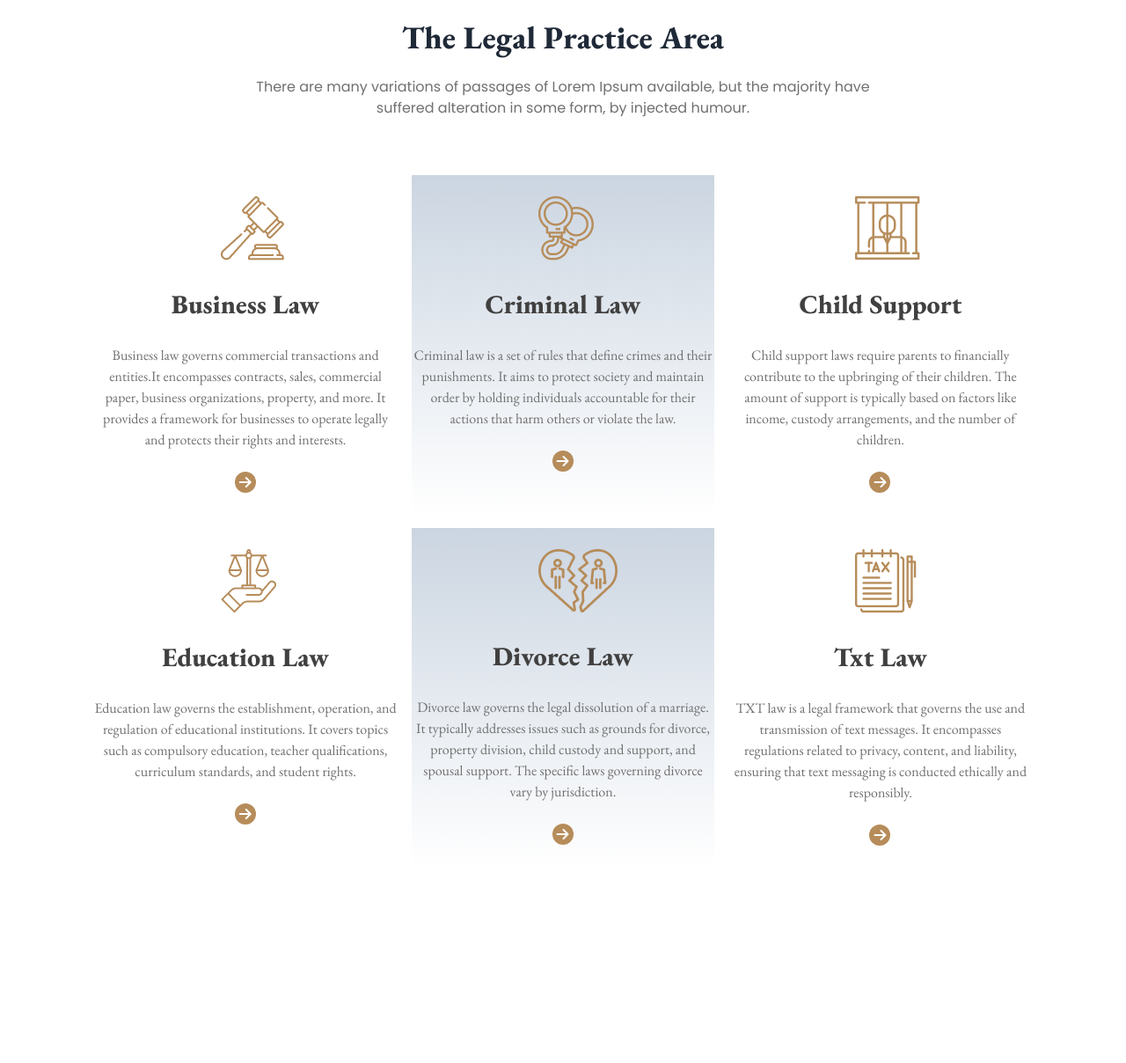
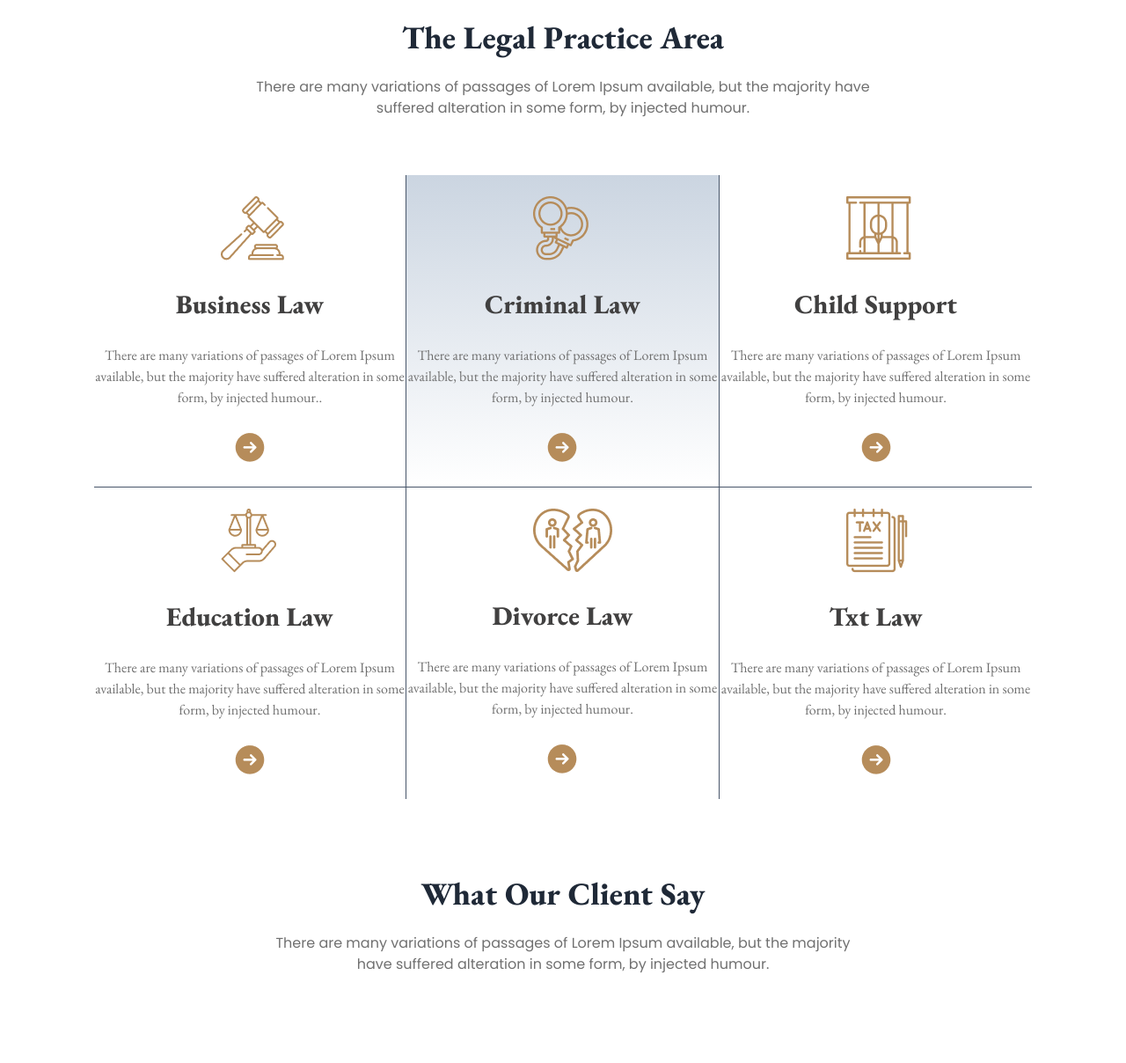
Before and after one commit to Nazmulshuvo123/legal-solution, a plain HTML site: page index.html in a window 1280 px wide. Shown: the part 677-1885 px from the top of the page at 88% size. Before the commit the page ends 1698 px from the top, so only its background shows below. Drawn offline with nearby package versions, Linux system fonts and the light colour scheme.

Commit message:
added icon image

```diff
--- a/index.html
+++ b/index.html
@@ -95,55 +95,83 @@
             <p class="poppins font-normal text-base text-[#707070] text-center pb-16">There are many variations of passages of Lorem Ipsum available, but the majority have <br> suffered alteration in some form, by injected humour.</p>
            </div>
            <!-- Card section -->
-           <div class="grid grid-cols-1 lg:grid-cols-3 gap-4">
+           <div class="grid grid-cols-1 lg:grid-cols-3">
 
             <!-- Card one -->
-            <div class="pt-6 pb-6">
+            <div class="pt-6 pb-6 border-r-[1px] border-slate-600">
               <img class="pl-36 pb-8" src="./images/business.png" alt="">
               <h4 class="font-extrabold text-center text-3xl text-[#414040] garamond pb-7">Business Law</h4>
-              <p class="font-normal text-center text-base text-[#707070] garamond pb-6">Business law governs commercial transactions and entities.It encompasses contracts, sales, commercial paper, business organizations, property, and more. It provides a framework for businesses to operate legally and protects  their rights and interests.</p>
-              <i class="fa-solid fa-arrow-right bg-[#B68C5A] text-white text-center rounded-full w-6 h-6 pt-1 ml-40"></i>
+              <p class="font-normal text-center text-base text-[#707070] garamond pb-6">There are many variations of passages of Lorem Ipsum available, but the majority have suffered alteration in some form, by injected humour..</p>
+
+              <div class="flex justify-center">
+                <img src="./images/Frame.png" alt="">
+              </div>
             </div>
 
             <!-- Card Two-->
-             <div class=" bg-gradient-to-b from-slate-300 to-slate- pt-6 pb-6">
+             <div class=" bg-gradient-to-b from-slate-300 to-slate- pt-6 pb-6 border-r-[1px] border-slate-600">
               <img class="pl-36 pb-8" src="./images/criminal.png" alt="">
               <h4 class="font-extrabold text-center text-3xl text-[#414040] garamond pb-7">Criminal Law</h4>
-              <p class="font-normal text-center text-base text-[#707070] garamond pb-6">Criminal law is a set of rules that define crimes and their punishments. It aims to protect society and  maintain order by holding individuals accountable for their actions that harm others or violate the law.</p>
-              <i class="fa-solid fa-arrow-right bg-[#B68C5A] text-white text-center rounded-full w-6 h-6 pt-1 ml-40"></i>
+              <p class="font-normal text-center text-base text-[#707070] garamond pb-6">There are many variations of passages of Lorem Ipsum available, but the majority have suffered alteration in some form, by injected humour.</p>
+              <div class="flex justify-center">
+                <img src="./images/Frame.png" alt="">
+              </div>
             </div>
             <!-- Card Three -->
             <div class="pt-6 pb-6">
               <img class="pl-36 pb-8" src="./images/child.png" alt="">
               <h4 class="font-extrabold text-center text-3xl text-[#414040] garamond pb-7">Child Support</h4>
-              <p class="font-normal text-center text-base text-[#707070] garamond pb-6">Child support laws require parents to financially contribute to the upbringing of their children. The amount of support is typically based on factors like income, custody arrangements, and the number of children.</p>
-              <i class="fa-solid fa-arrow-right bg-[#B68C5A] text-white text-center rounded-full w-6 h-6 pt-1 ml-40"></i>
+              <p class="font-normal text-center text-base text-[#707070] garamond pb-6">There are many variations of passages of Lorem Ipsum available, but the majority have suffered alteration in some form, by injected humour.</p>
+              <div class="flex justify-center">
+                <img src="./images/Frame.png" alt="">
+              </div>
             </div>
 
              <!-- Card four -->
-             <div class="pt-6 pb-6">
+             <div class="pt-6 pb-6 border-r-[1px] border-t-[1px] border-slate-600">
               <img class="pl-36 pb-8" src="./images/education.png" alt="">
               <h4 class="font-extrabold text-center text-3xl text-[#414040] garamond pb-7">Education Law</h4>
-              <p class="font-normal text-center text-base text-[#707070] garamond pb-6">Education law governs the establishment, operation, and regulation of educational institutions. It covers topics such as compulsory education, teacher qualifications, curriculum standards, and student rights.</p>
-              <i class="fa-solid fa-arrow-right bg-[#B68C5A] text-white text-center rounded-full w-6 h-6 pt-1 ml-40"></i>
+              <p class="font-normal text-center text-base text-[#707070] garamond pb-6">There are many variations of passages of Lorem Ipsum available, but the majority have suffered alteration in some form, by injected humour.</p>
+              <div class="flex justify-center">
+                <img src="./images/Frame.png" alt="">
+              </div>
             </div>
 
             <!-- Card five-->
-             <div class=" bg-gradient-to-b from-slate-300 to-slate- pt-6 pb-6">
+             <div class="pt-6 pb-6 border-r-[1px] border-t-[1px] border-slate-600">
               <img class="pl-36 pb-8" src="./images/divorce.png" alt="">
               <h4 class="font-extrabold text-center text-3xl text-[#414040] garamond pb-7">Divorce Law</h4>
-              <p class="font-normal text-center text-base text-[#707070] garamond pb-6">Divorce law governs the legal dissolution of a marriage. It typically addresses issues such as grounds for divorce, property division, child custody and support, and spousal support. The specific laws governing divorce vary by jurisdiction.</p>
-              <i class="fa-solid fa-arrow-right bg-[#B68C5A] text-white text-center rounded-full w-6 h-6 pt-1 ml-40"></i>
+              <p class="font-normal text-center text-base text-[#707070] garamond pb-6">There are many variations of passages of Lorem Ipsum available, but the majority have suffered alteration in some form, by injected humour.</p>
+              <div class="flex justify-center mt-">
+                <img src="./images/Frame.png" alt="">
+              </div>
             </div>
             <!-- Card six -->
-            <div class="pt-6 pb-6">
+            <div class="pt-6 pb-6 border-t-[1px] border-slate-600">
               <img class="pl-36 pb-8" src="./images/tax.png" alt="">
               <h4 class="font-extrabold text-center text-3xl text-[#414040] garamond pb-7">Txt Law</h4>
-              <p class="font-normal text-center text-base text-[#707070] garamond pb-6">TXT law is a legal framework that governs the use and transmission of text messages. It encompasses regulations related to privacy, content, and liability, ensuring that text messaging is conducted ethically and responsibly.</p>
-              <i class="fa-solid fa-arrow-right bg-[#B68C5A] text-white text-center rounded-full w-6 h-6 pt-1 ml-40"></i>
+              <p class="font-normal text-center text-base text-[#707070] garamond pb-6">There are many variations of passages of Lorem Ipsum available, but the majority have suffered alteration in some form, by injected humour.</p>
+              <div class="flex justify-center">
+                <img src="./images/Frame.png" alt="">
+              </div>
             </div>
 
            </div>
+        </div>
+
+       </section>
+       <!-- Client opinion section -->
+       <section class="pt-8 pb-9">
+        <div class="container w-10/12 mx-auto">
+          <!-- title div -->
+          <div>
+            <h3 class="garamond font-extrabold text-4xl text-[Dark 02] text-center pb-6 pt-5">What Our Client Say</h3>
+            <p class="poppins font-normal text-base text-[#707070] text-center pb-16">There are many variations of passages of Lorem Ipsum available, but the majority <br> have suffered alteration in some form, by injected humour.</p>
+          </div>
+
+          <!-- Image section -->
+
+
         </div>
 
        </section>
```
